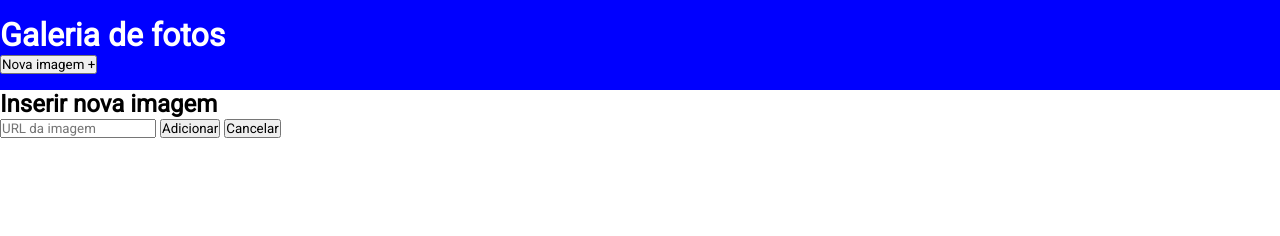
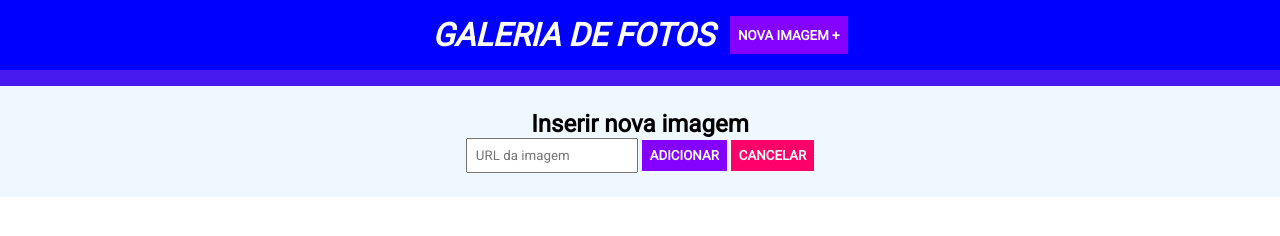
Before and after one commit to JeanAlves00/Conhecendo-jQuery, a plain HTML site: page index.html in a window 1280 px wide. Drawn offline with nearby package versions, Linux system fonts and the light colour scheme.

Commit message:
termino da primeira aula

```diff
--- a/index.html
+++ b/index.html
@@ -18,7 +18,9 @@
         <h2>Inserir nova imagem</h2>
         <input type="url" required placeholder="URL da imagem">
         <button type="submit">Adicionar</button>
-        <Button type="reset">Cancelar</Button>
+        <Button type="reset" id="botao-cancelar">Cancelar</Button>
     </form>
+    <script src="https://code.jquery.com/jquery-3.7.1.min.js"></script>
+    <script src="script.js"></script>
 </body>
 </html>
--- a/script.js
+++ b/script.js
@@ -0,0 +1,3 @@
+$(document).ready(function() {
+    console.log($('header button'));
+})
--- a/style.css
+++ b/style.css
@@ -9,6 +9,35 @@ header {
     background-color: blue;
     padding: 16px 0;
     color: #fff;
-    display: flex
-    align-items: center;
+    display: flex;
+    border-bottom: 16px solid #491af0;
+    justify-content: center;
+    text-transform: uppercase;
+    font-style: italic;
 }
+
+header button {
+    margin-left: 16px;
+}
+
+form {
+    background-color: aliceblue;
+    padding: 24px 0;
+    text-align: center;
+}
+
+input, button {
+    padding: 8px;
+}
+button {
+    background-color: rgb(132, 0, 255);
+    border: none;
+    cursor: pointer;
+    font-weight: bold;
+    text-transform: uppercase;
+    color: #fff;
+}
+
+#botao-cancelar {
+    background-color: rgb(255, 0, 106);
+}
```
